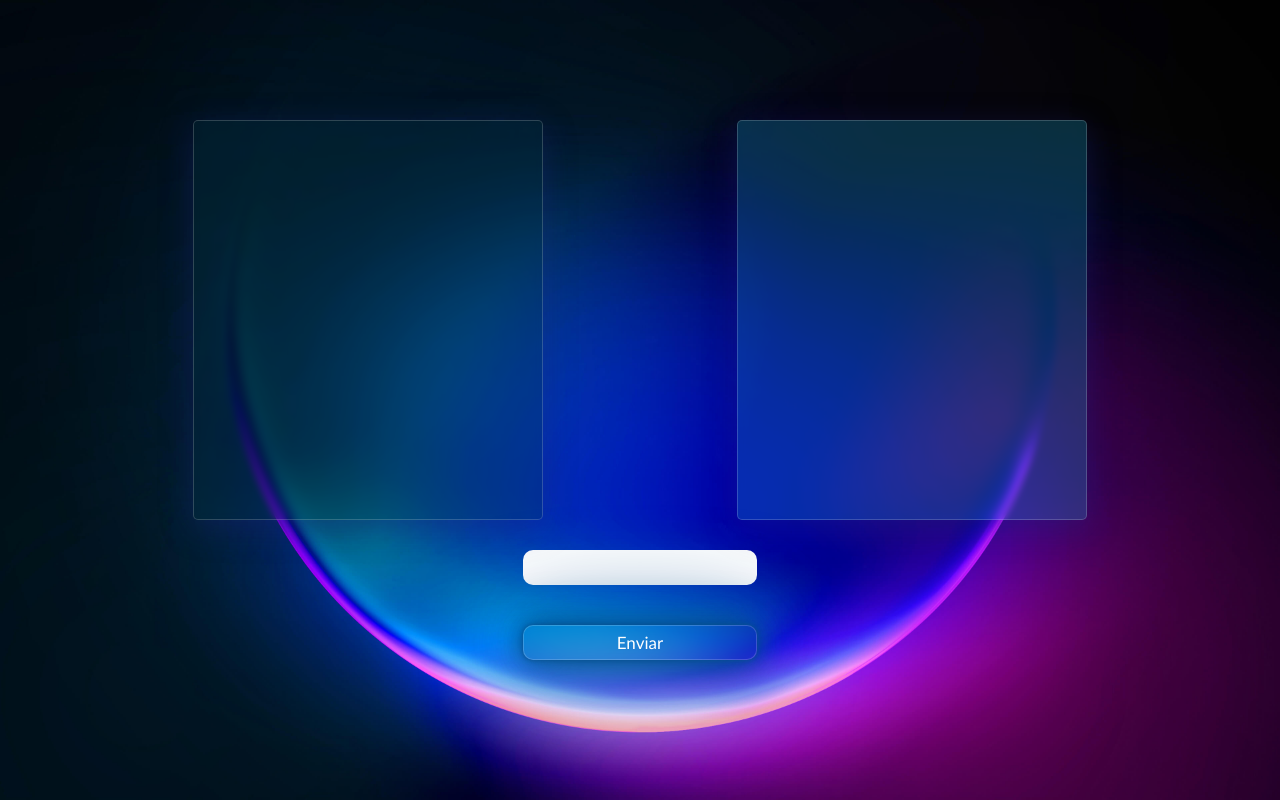
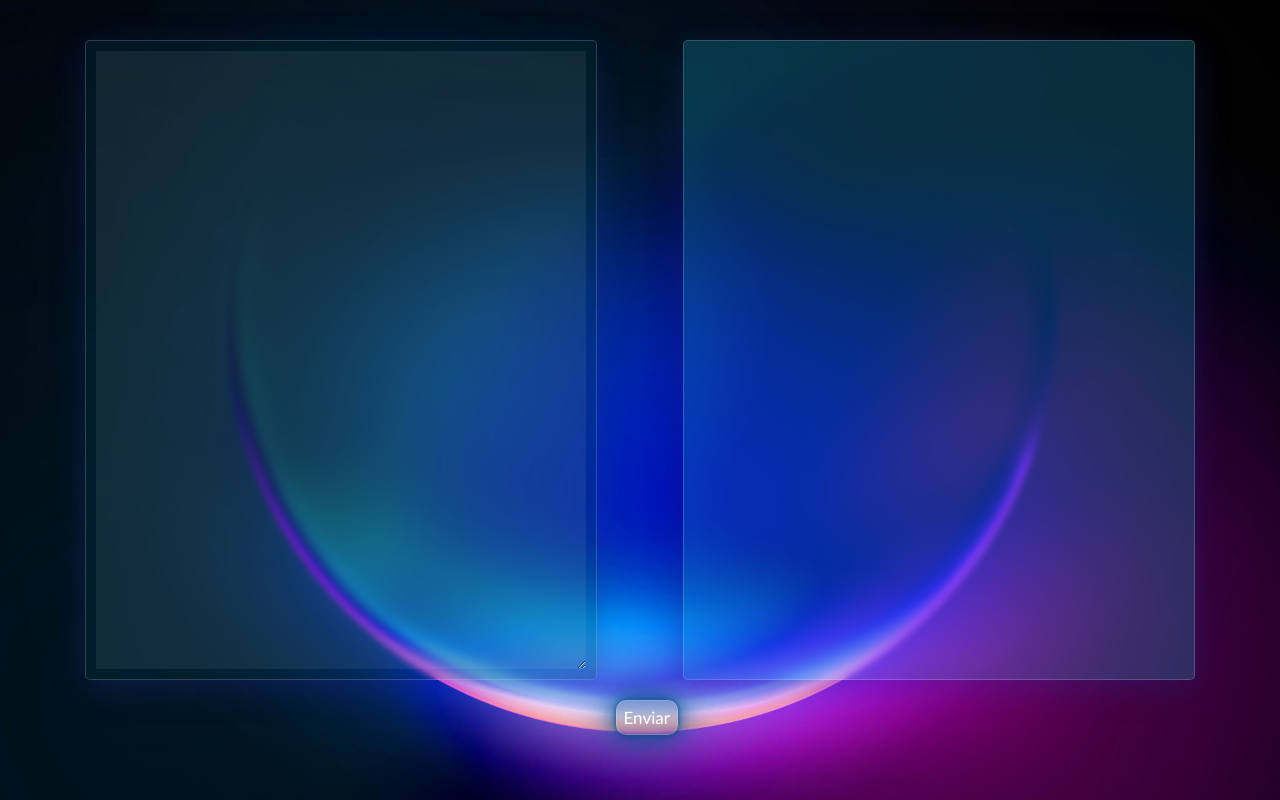
Before and after one commit to thiagoulloa/LEIA, a React (Create React App) app in the folder project-leia/: page /work-page in a window 1280 px wide. Built offline with nearby package versions, Linux system fonts and the light colour scheme; the HTML template or start-up script is replaced by a standard one.

Commit message:
Container de codigo feito

```diff
--- a/project-leia/src/pages/loginPage/index.js
+++ b/project-leia/src/pages/loginPage/index.js
@@ -13,11 +13,16 @@ function LoginPage() {
           <img id="logo" src={LogoLeia}></img>
         </div>
         <div className="align-center">
-          <input placeholder="Digite seu email" id="email"></input>
+          <input
+            placeholder="Digite seu email"
+            id="email"
+            className="input form"
+          ></input>
           <input
             placeholder="Digite sua senha"
             type="password"
             id="password"
+            className="input form"
           ></input>
           <button className="login-button">Login</button>
           <div className="txtBtnDivLogin">
--- a/project-leia/src/pages/loginPage/style.css
+++ b/project-leia/src/pages/loginPage/style.css
@@ -58,7 +58,7 @@
   height: fit-content;
 }
 
-input {
+.input.form {
   margin: 20px;
   padding: 10px;
   width: 70%;
--- a/project-leia/src/pages/registerPage/index.js
+++ b/project-leia/src/pages/registerPage/index.js
@@ -13,12 +13,21 @@ function RegisterPage() {
           <img id="logo" src={LogoLeia}></img>
         </div>
         <div className="align-center">
-          <input placeholder="Crie um username" id="username"></input>
-          <input placeholder="Digite seu email" id="email"></input>
+          <input
+            placeholder="Crie um username"
+            id="username"
+            className="input form"
+          ></input>
+          <input
+            placeholder="Digite seu email"
+            id="email"
+            className="input form"
+          ></input>
           <input
             placeholder="Crie uma senha"
             type="password"
             id="password"
+            className="input form"
           ></input>
           <button className="register-button">Cadastre-se</button>
           <div className="txtBtnDivRegister">
--- a/project-leia/src/pages/registerPage/style.css
+++ b/project-leia/src/pages/registerPage/style.css
@@ -58,7 +58,7 @@
   height: fit-content;
 }
 
-input {
+.input.form {
   margin: 20px;
   padding: 10px;
   width: 70%;
--- a/project-leia/src/pages/workPage/index.js
+++ b/project-leia/src/pages/workPage/index.js
@@ -26,17 +26,23 @@ function WorkPage() {
     <div className="workPage">
       <div className="containers-div">
         <div className="container-text code">
+          <textarea
+            type="text"
+            className="input-code"
+            value={mensagem}
+            onChange={handleChange}
+          />
+        </div>
+        <div className="container-text doc">
           {mensagensEnviadas.map((mensagem, index) => (
             <div key={index} className="mensagem">
               {mensagem}
             </div>
           ))}
         </div>
-        <div className="container-text doc"></div>
       </div>
 
       <form onSubmit={handleSubmit}>
-        <input type="text" value={mensagem} onChange={handleChange} />
         <button type="submit" className="glow">
           Enviar
         </button>
--- a/project-leia/src/pages/workPage/style.css
+++ b/project-leia/src/pages/workPage/style.css
@@ -7,7 +7,7 @@
   background-size: cover;
   display: flex;
   flex-direction: column;
-  justify-content: center;
+  justify-content: flex-start;
   align-items: center;
   margin: 0;
   height: 100vh;
@@ -16,8 +16,10 @@
 
 .containers-div {
   display: flex;
+  margin-top: 5vh;
   justify-content: space-evenly;
   width: 100%;
+  height: 80%;
 }
 
 .container-text {
@@ -27,8 +29,8 @@
   border-radius: 5px;
   padding: 10px;
   margin-bottom: 10px;
-  height: 400px;
-  width: 350px;
+  height: 100%;
+  width: 40%;
   overflow-y: auto;
   font-family: "Gill Sans", "Gill Sans MT", Calibri, "Trebuchet MS", sans-serif;
   background: rgba(25, 175, 217, 0.25);
@@ -42,6 +44,16 @@
   background-color: #043d4e42;
 }
 
+.input-code {
+  height: 100%;
+  width: 100%;
+  background-color: rgba(255, 255, 255, 0.068);
+  border: none;
+  color: white;
+  font-family: "Gill Sans", "Gill Sans MT", Calibri, "Trebuchet MS", sans-serif;
+  font-size: large;
+}
+
 .mensagem {
   margin-bottom: 10px;
   padding: 5px;
@@ -50,8 +62,3 @@
   font-family: "Gill Sans", "Gill Sans MT", Calibri, "Trebuchet MS", sans-serif;
   font-size: medium;
 }
-
-input {
-  font-family: "Gill Sans", "Gill Sans MT", Calibri, "Trebuchet MS", sans-serif;
-  font-size: medium;
-}
```
